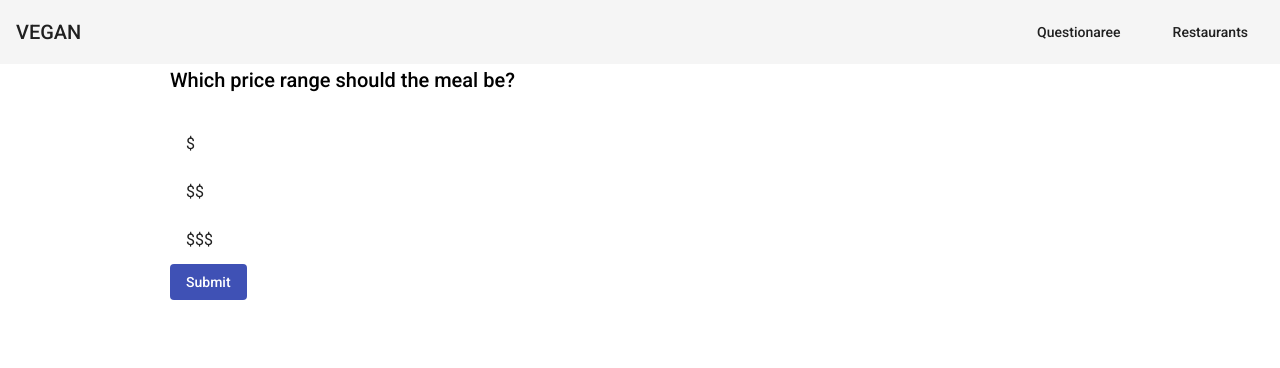
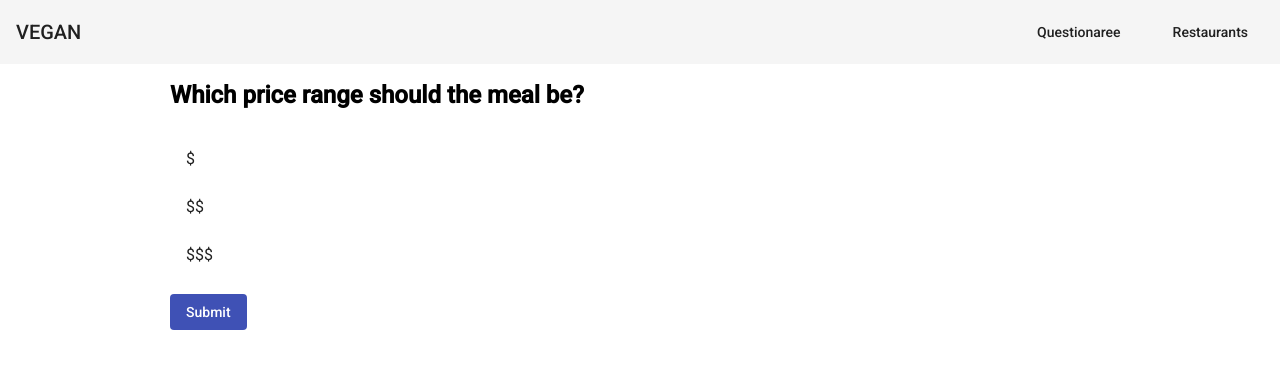
Before and after one commit to ducklingsjs/vegan, an Angular app: page /question/1 in a window 1280 px wide. Shown: the top 368 px of the page. Built offline with nearby package versions, Linux system fonts and the light colour scheme.

Commit message:
Add questions styling

```diff
--- a/src/app/questionaree/finish-line/finish-line.component.html
+++ b/src/app/questionaree/finish-line/finish-line.component.html
@@ -1,5 +1,4 @@
 <app-container>
-  <p>finish-line works!</p>
   <h1>Congratz!</h1>
   <button mat-flat-button color="primary" routerLink="/restaurants">
     View suggested meals
--- a/src/app/questionaree/question/multi/multi.component.html
+++ b/src/app/questionaree/question/multi/multi.component.html
@@ -1,7 +1,7 @@
 <app-container>
-  <h2>{{ question.title }}</h2>
+  <h2 :class="title">{{ question.title }}</h2>
   <mat-selection-list #opts>
-    <mat-list-option *ngFor="let opt of question.options" [value]="opt">
+    <mat-list-option *ngFor="let opt of question.options" [value]="opt" :class="options-container">
       {{ opt }}
     </mat-list-option>
   </mat-selection-list>
--- a/src/app/questionaree/question/multi/multi.component.scss
+++ b/src/app/questionaree/question/multi/multi.component.scss
@@ -0,0 +1,11 @@
+.title {
+  font-size: 24px;
+  color: black;
+  font-weight: bold;
+  margin-top: 15px;
+}
+
+
+.options-container {
+  margin-bottom: 15px;
+}
--- a/src/app/questionaree/question/single/single.component.html
+++ b/src/app/questionaree/question/single/single.component.html
@@ -1,6 +1,6 @@
 <app-container>
-  <h2>{{ question.title }}</h2>
-  <mat-selection-list #opts [multiple]="false">
+  <h2 :class="title">{{ question.title }}</h2>
+  <mat-selection-list #opts [multiple]="false" :class="options-container">
     <mat-list-option *ngFor="let opt of question.options" [value]="opt">
       {{ opt }}
     </mat-list-option>
--- a/src/app/questionaree/question/single/single.component.scss
+++ b/src/app/questionaree/question/single/single.component.scss
@@ -0,0 +1,11 @@
+.title {
+  font-size: 24px;
+  color: black;
+  font-weight: bold;
+  margin-top: 15px;
+}
+
+
+.options-container {
+  margin-bottom: 15px;
+}
--- a/src/app/questionaree/questionaree.component.html
+++ b/src/app/questionaree/questionaree.component.html
@@ -1,5 +1,4 @@
 <app-container>
-  <p>questionaree works!</p>
   <h1>Welcome to questionare</h1>
   <button mat-button (click)="start()">Start quiz</button>
 </app-container>
--- a/src/app/restaurant/restaurant.component.html
+++ b/src/app/restaurant/restaurant.component.html
@@ -1,4 +1,3 @@
 <app-container>
-  <p>restaurant works!</p>
 </app-container>
 <router-outlet></router-outlet>
```
